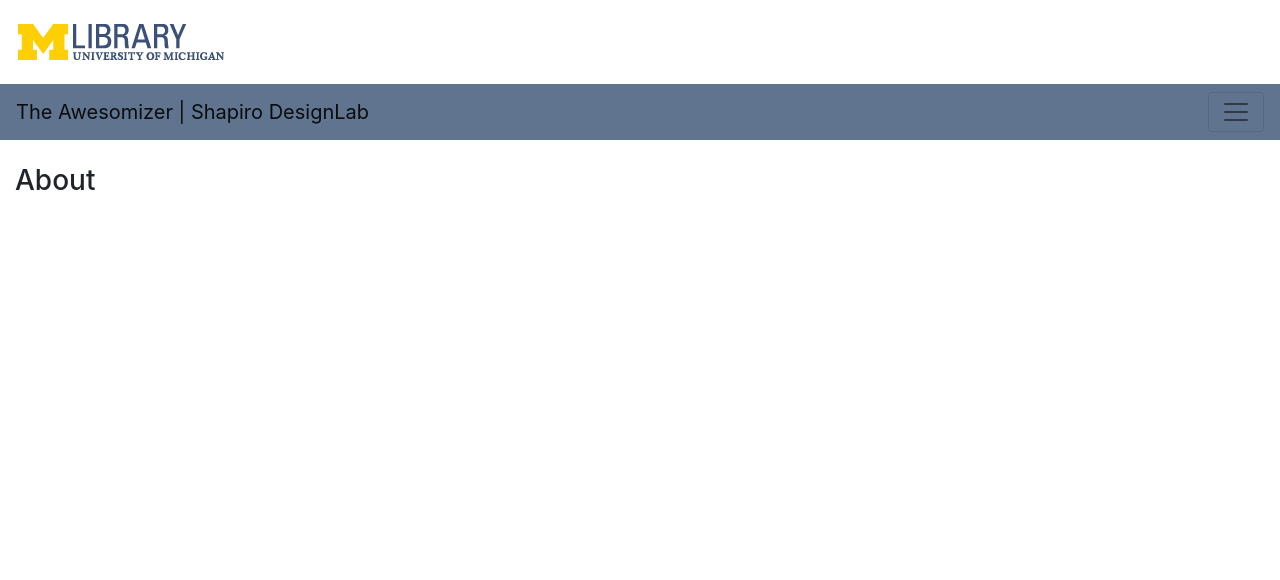
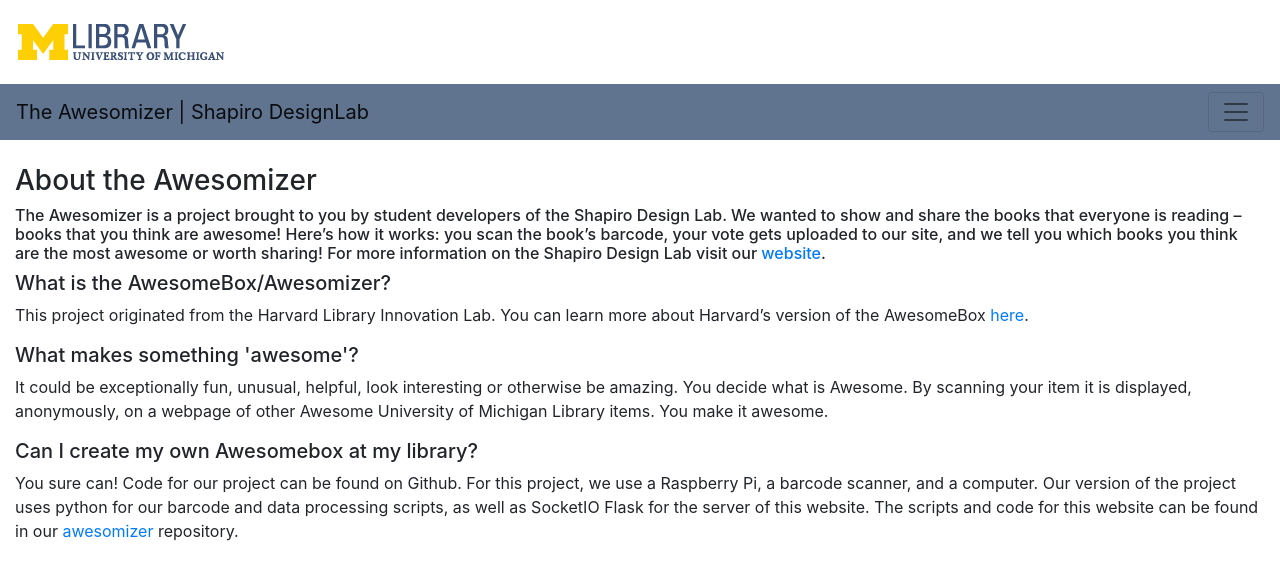
Before and after one commit to keyaria/Awesomizer, a Flask app: page /about in a window 1280 px wide. Shown: the top 580 px of the page. Run offline with Flask 2, Linux system fonts and the light colour scheme; some libraries are stand-ins or nearby versions.

Commit message:
updated about page

```diff
--- a/templates/about.html
+++ b/templates/about.html
@@ -1,7 +1,7 @@
 <!doctype html>
 <html lang="en">
 <head>
-    <title>AwesomeBox | MLibrary's DesignLab</title>
+    <title>About Us | The Awesomizer</title>
 
 		<link rel= "stylesheet" type="text/css" href="https://fonts.googleapis.com/css?family=Roboto:400,400italic,300,100">
 		<script type="text/javascript" src="//code.jquery.com/jquery-1.4.2.min.js"></script>
@@ -20,11 +20,11 @@
 
 <body>
   <br> &nbsp; &nbsp;
-	<a href="https://www.lib.umich.edu"><img class="content" id="um_logo" src="/static/um_logo.png"></a>
-	<a href="https://www.lib.umich.edu"><img class="content" id="um_logo" src="/static/mlibrary_logo.png"></a>
+	<a href="https://www.lib.umich.edu"><img src="/static/um_logo.png"></a>
+	<a href="https://www.lib.umich.edu"><img src="/static/mlibrary_logo.png"></a>
 	<br><br>
 
-  <nav class="navbar sticky-top navbar-light" style="background-color:#60748F">
+  <nav class="navbar navbar-light" style="background-color:#60748F">
     <a class="navbar-brand" href="/">The Awesomizer | Shapiro DesignLab</a>
     <button class="navbar-toggler" type="button" data-toggle="collapse" data-target="#navbarNav" aria-controls="navbarNav" aria-expanded="false" aria-label="Toggle navigation">
       <span class="navbar-toggler-icon"></span>
@@ -46,7 +46,23 @@
 
 	 <br>
    <div class="container-fluid">
-	    <h3> About </h1>
+	    <h3> About the Awesomizer </h1>
+      <h6>
+        The Awesomizer is a project brought to you by student developers of the Shapiro Design Lab. We wanted to show and share the books that everyone is reading – books that you think are awesome! Here’s how it works: you scan the book’s barcode, your vote gets uploaded to our site, and we tell you which books you think are the most awesome or worth sharing!
+        For more information on the Shapiro Design Lab visit our <a href="https://www.lib.umich.edu/design-lab">website</a>.
+      </h6>
+      <h5>What is the AwesomeBox/Awesomizer?</h5>
+        <p>
+          This project originated from the Harvard Library Innovation Lab. You can learn more about Harvard’s version of the AwesomeBox <a href="https://lil.law.harvard.edu/talks/awesome-slides/#how">here</a>.
+        </p>
+      <h5>What makes something 'awesome'?</h5>
+        <p>
+          It could be exceptionally fun, unusual, helpful, look interesting or otherwise be amazing. You decide what is Awesome. By scanning your item it is displayed, anonymously, on a webpage of other Awesome University of Michigan Library items. You make it awesome.
+        </p>
+      <h5>Can I create my own Awesomebox at my library?</h5>
+        <p>
+          You sure can! Code for our project can be found on Github. For this project, we use a Raspberry Pi, a barcode scanner, and a computer. Our version of the project uses python for our barcode and data processing scripts, as well as SocketIO Flask for the server of this website. The scripts and code for this website can be found in our <a href="https://github.com/mlibrary/awesomebox"> awesomizer </a> repository.
+        </p>
     </div>
     <br>
 </body>
--- a/templates/index.html
+++ b/templates/index.html
@@ -1,7 +1,7 @@
 <!doctype html>
 <html lang="en">
 <head>
-    <title>AwesomeBox | MLibrary's DesignLab</title>
+    <title>Recently Awesomized | The Awesomizer</title>
 
 		<link rel= "stylesheet" type="text/css" href="https://fonts.googleapis.com/css?family=Roboto:400,400italic,300,100">
 		<script type="text/javascript" src="//code.jquery.com/jquery-1.4.2.min.js"></script>
```
Also changed, not shown: templates/most-awesomized.html (+4 -4 lines).
